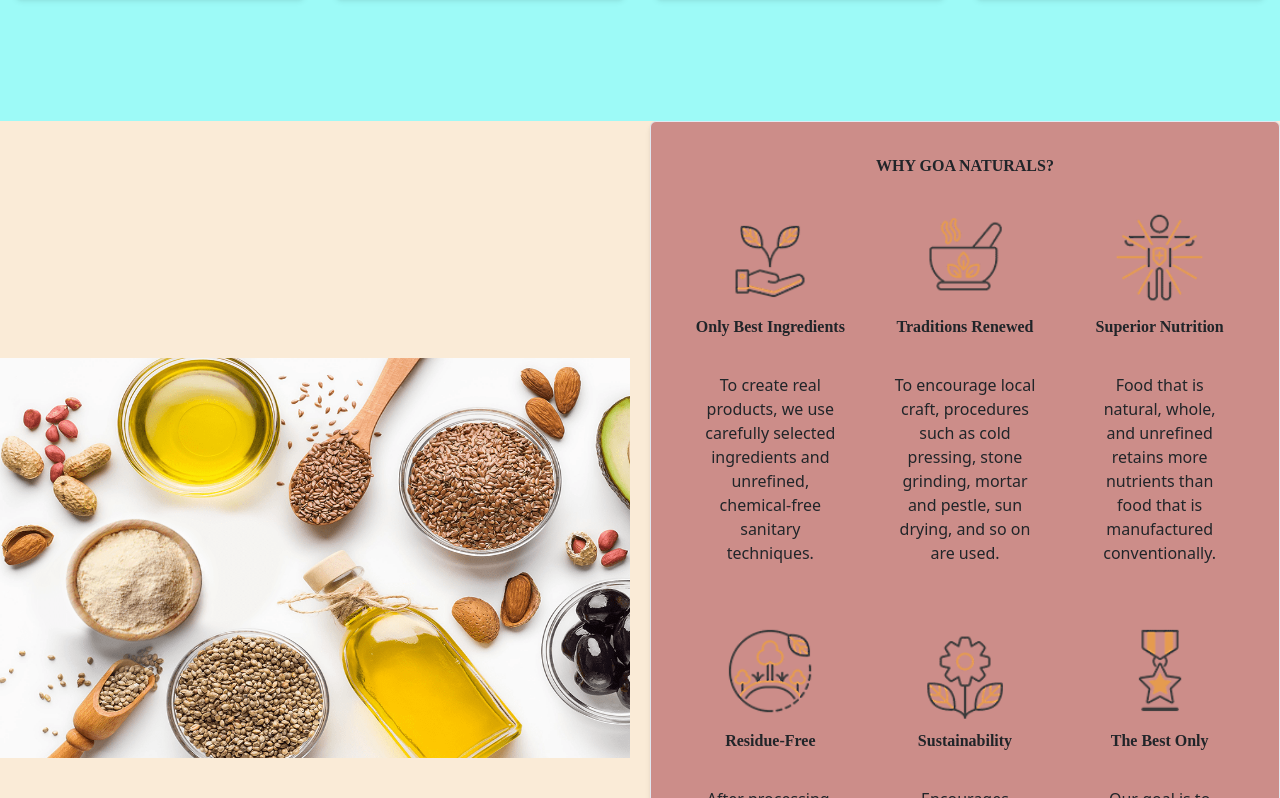
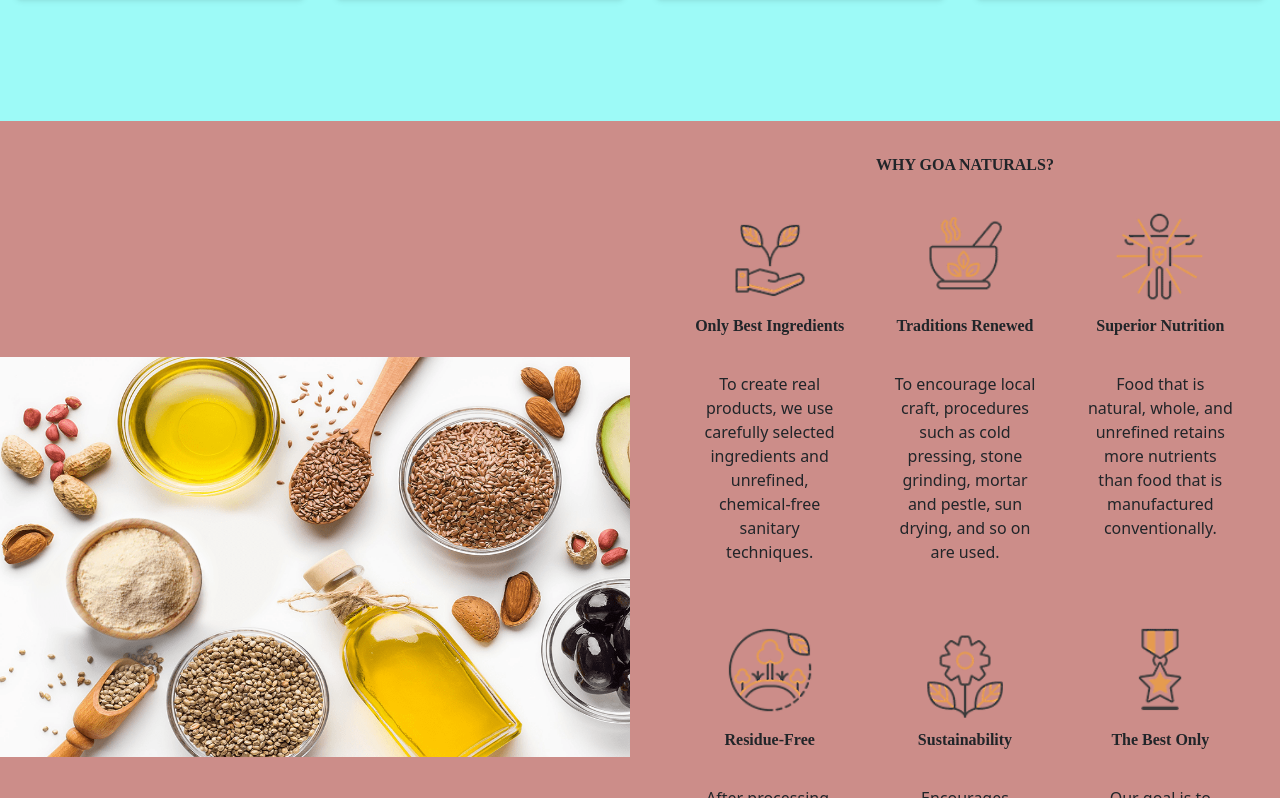
Before and after one commit to JuBs-App/Ecommerce-nextjs, a Next.js app: page / in a window 1280 px wide. Shown: the part 1162-1960 px from the top of the page. Built offline with nearby package versions, Linux system fonts and the light colour scheme; a web font is replaced by a local one.

Commit message:
style fix

```diff
--- a/pages/index.js
+++ b/pages/index.js
@@ -193,7 +193,7 @@ const Home = ({ characters }) => {
         columns={[1, 1, 2, 2]}
         spacing={5}
         mt="100px !important"
-        backgroundColor="antiquewhite"
+        backgroundColor="#cc8d89"
       >
         <Image
           src="/flour.png"
@@ -203,7 +203,7 @@ const Home = ({ characters }) => {
           alignSelf="center"
         />
         <Stack>
-          <Card backgroundColor="#cc8d89">
+          <Card backgroundColor="#cc8d89" borderLess={true}>
             <Text
               fontSize="s"
               fontWeight="bold"
@@ -603,15 +603,15 @@ const Home = ({ characters }) => {
   )
 }
 
-const Card = ({ children, ...props }) => {
+const Card = ({ children, borderLess = false, ...props }) => {
   return (
     <Stack
       p={8}
       borderRadius="md"
       bg="white"
-      boxShadow="md"
+      boxShadow={borderLess ? 'none' : 'md'}
       borderColor="gray.200"
-      borderWidth={1}
+      borderWidth={borderLess ? 0 : 1}
       alignItems="center"
       {...props}
     >
```
